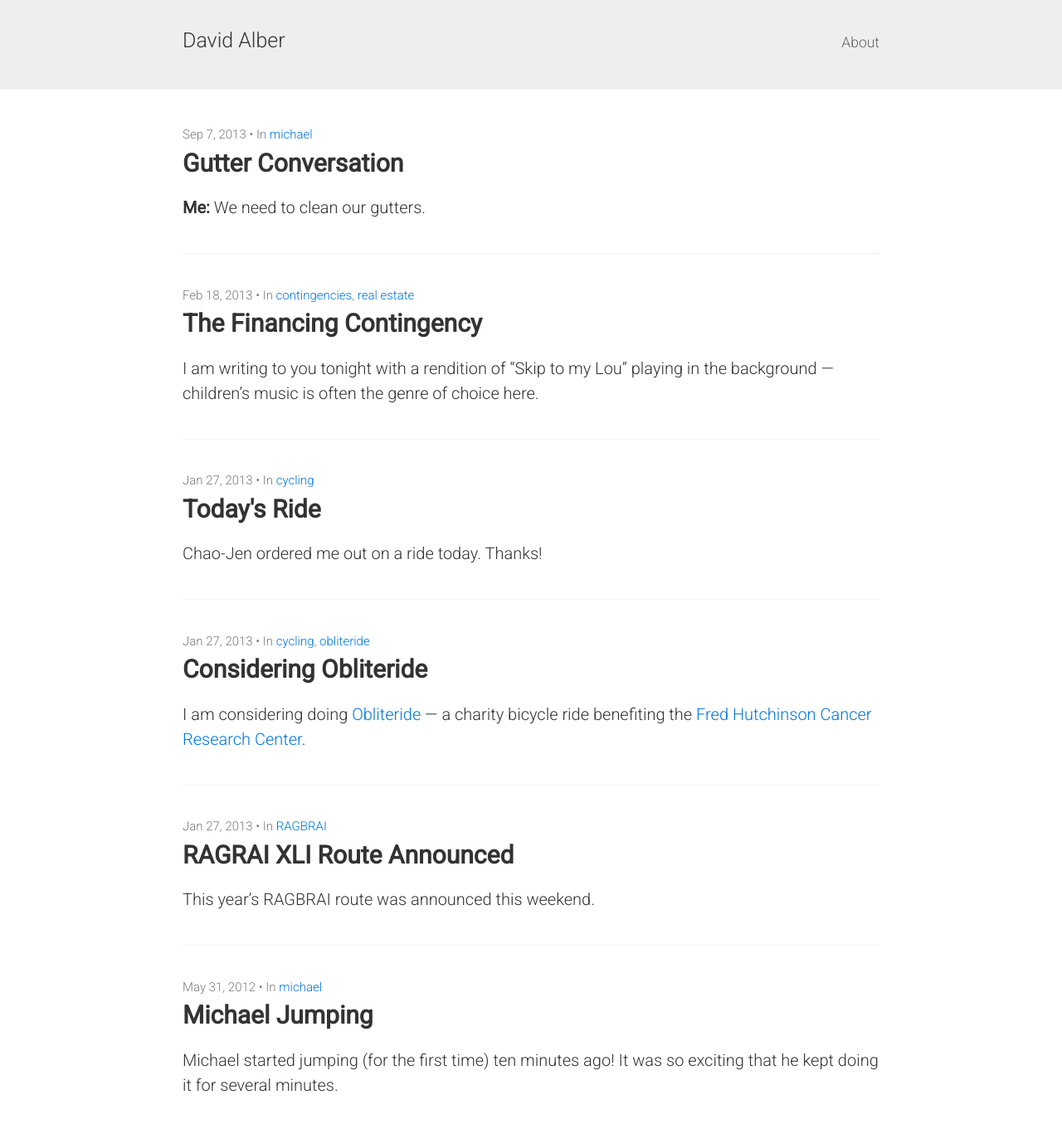
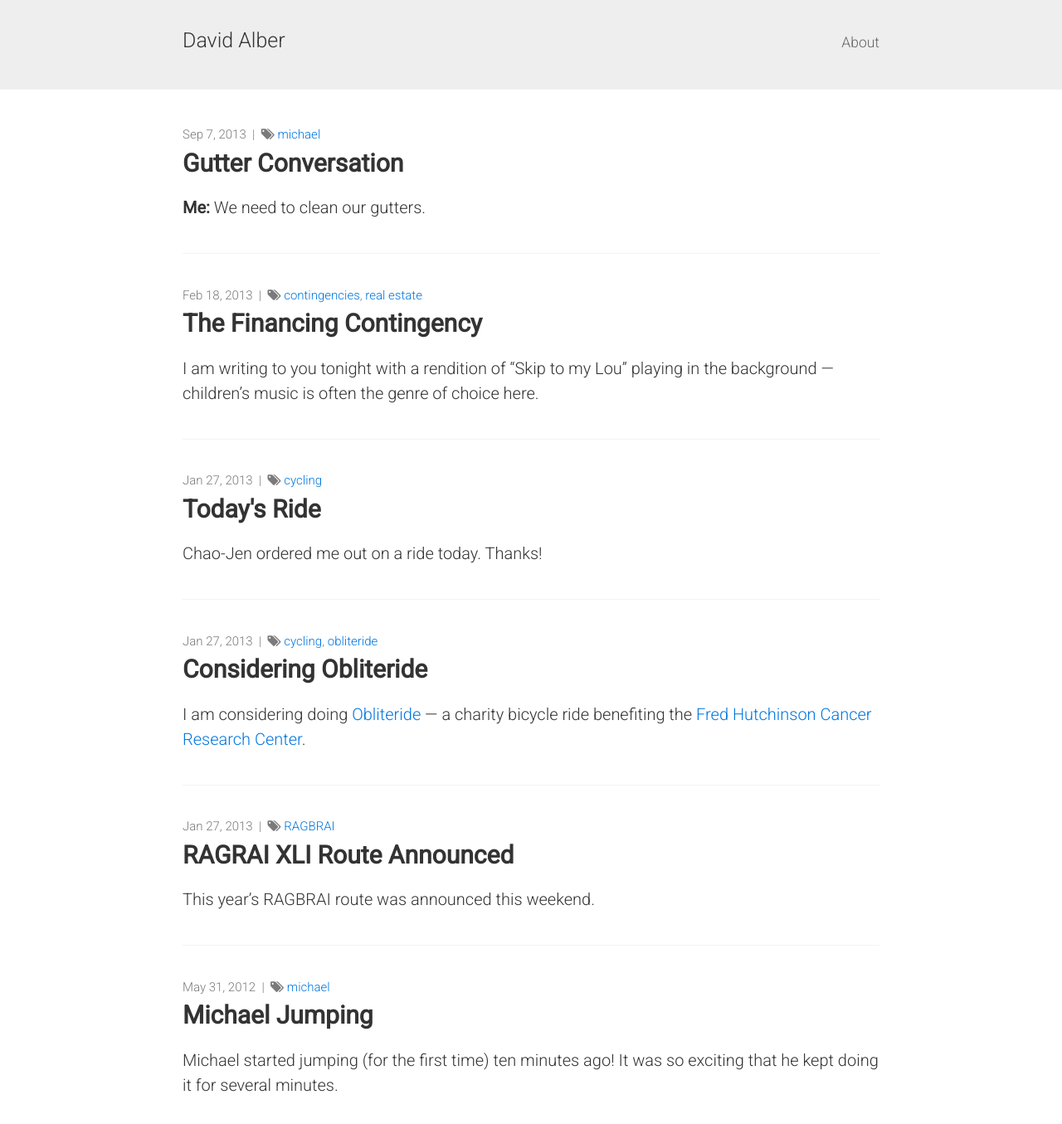
Before and after one commit to davidalber/davidalber.github.io, a Jekyll site: the page built from index.html, in a window 1280 px wide and 1400 px high. Shown: the top 1355 px of the window at 83% size. Built offline with Jekyll 4.4.1, drawn with Linux system fonts in a browser that asks for light colours; the list of posts is cut into pages by our own code; some of the changed text lies outside the part shown.

Commit message:
Adding tags icon

```diff
--- a/_includes/head.html
+++ b/_includes/head.html
@@ -13,6 +13,7 @@
     <link rel="stylesheet" href="{{ "/css/pixyll.css" | prepend: site.baseurl }}?{{ site.time | date: "%Y%m%d%H%M" }}" type="text/css">
 
     <!-- Fonts -->
+    <link href="https://maxcdn.bootstrapcdn.com/font-awesome/4.7.0/css/font-awesome.min.css" rel="stylesheet">
     <link href="https://fonts.googleapis.com/css?family=Roboto:300,400" rel="stylesheet">
         <link href='//fonts.googleapis.com/css?family=Merriweather:900,900italic,300,300italic' rel='stylesheet' type='text/css'>
     <link href='//fonts.googleapis.com/css?family=Lato:900,300' rel='stylesheet' type='text/css'>
--- a/index.html
+++ b/index.html
@@ -12,7 +12,7 @@ layout: default
         <p class="post-meta">
           {{ post.date | date: site.date_format }}
           {% if post.tags != empty %}
-            &bull; In
+            &nbsp;|&nbsp; <i class="fa fa-tags" aria-hidden="true"></i>
             {% assign tags = '' %}
             {% for tag in post.tags %}
               {% capture linkified_tag %}|<a href="/tag/{{ tag }}">{{ tag }}</a>{% endcapture %}
```
